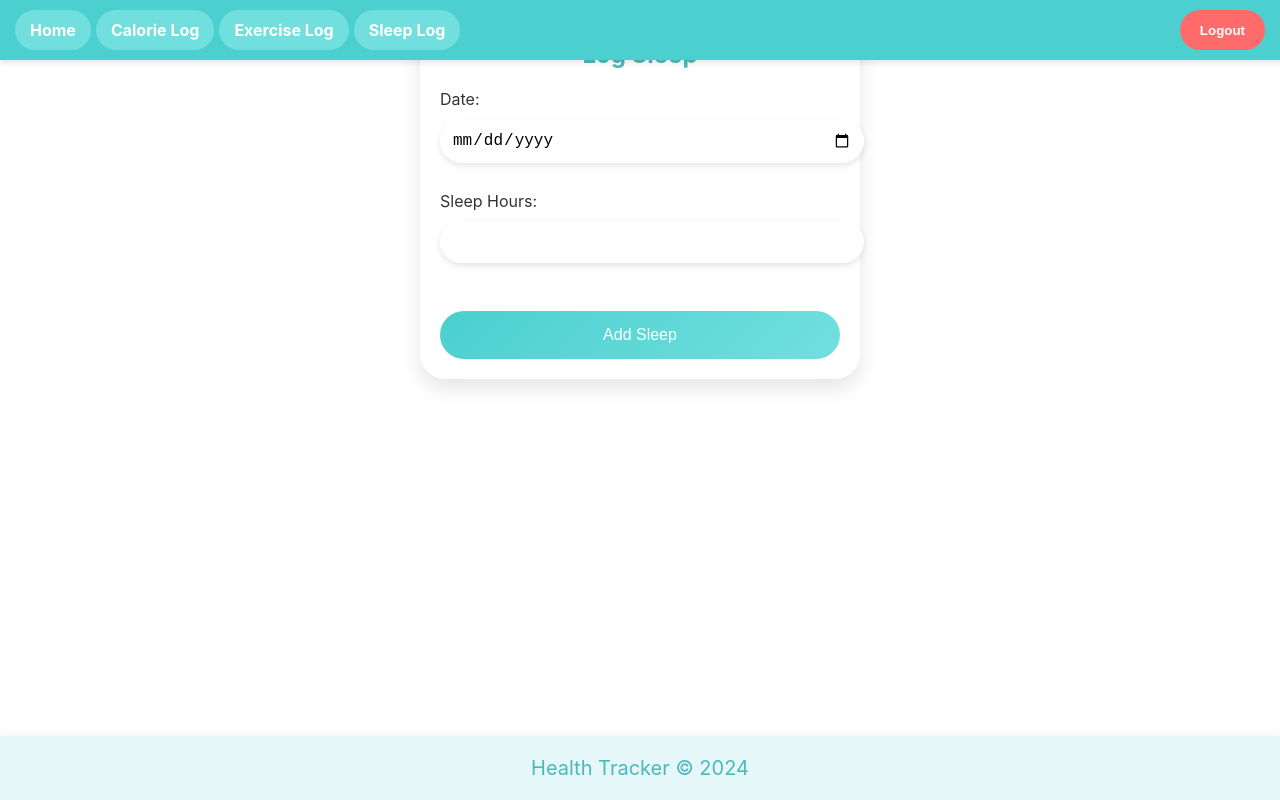
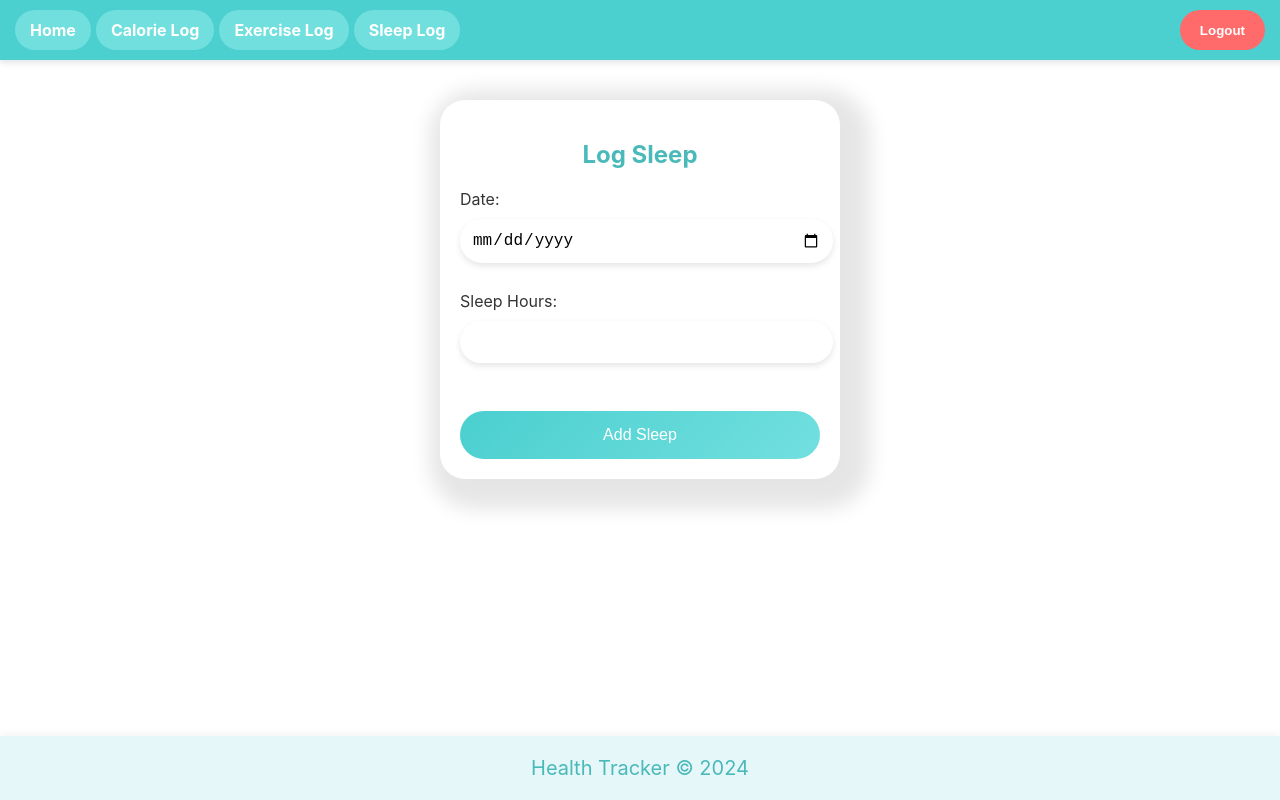
Before and after one commit to bsbowen/HealthTracker, a React (Create React App) app in the folder frontend/: page /sleep-log in a window 1280 px wide. Built offline with nearby package versions, Linux system fonts and the light colour scheme.

Commit message:
updated css on all log pages.

```diff
--- a/frontend/src/pages/Calories/CaloriesPage.css
+++ b/frontend/src/pages/Calories/CaloriesPage.css
@@ -1,13 +1,14 @@
 /* src/pages/CaloriesPage.css */
 
 .calories-container {
-    width: 100%;
+    align-items: center;
+    margin: 100px  auto 0 auto;
+    padding: 20px;
     max-width: 400px;
-    margin: 0 auto;
-    padding: 20px;
     background-color: #ffffff;
     border-radius: 25px;
-    box-shadow: 0 10px 20px rgba(0, 0, 0, 0.1);
+    box-sizing: border-box;
+    box-shadow: 10px 10px 20px 20px  rgba(0, 0, 0, 0.1);
     text-align: center;
 }
 
@@ -30,7 +31,7 @@
 }
 
 .input-field {
-    width: 100%;
+    max-width: 97%;
     padding: 12px;
     border-radius: 25px;
     border: none;
--- a/frontend/src/pages/Exercise/ExercisePage.css
+++ b/frontend/src/pages/Exercise/ExercisePage.css
@@ -1,12 +1,13 @@
 /* src/Pages/ExercisePage.css */
 .tracker-container {
-    width: 100%;
+    align-items: center;
+    margin: 100px  auto 0 auto;
+    padding: 20px;
     max-width: 400px;
-    margin: 0 auto;
-    padding: 20px;
     background-color: #ffffff;
     border-radius: 25px;
-    box-shadow: 0 10px 20px rgba(0, 0, 0, 0.1);
+    box-sizing: border-box;
+    box-shadow: 10px 10px 20px 20px  rgba(0, 0, 0, 0.1);
     text-align: center;
 }
 
@@ -29,7 +30,7 @@
 }
 
 .input-field {
-    width: 100%;
+    width: 97%;
     padding: 12px;
     border-radius: 25px;
     border: none;
--- a/frontend/src/pages/Sleep/SleepPage.css
+++ b/frontend/src/pages/Sleep/SleepPage.css
@@ -1,13 +1,14 @@
 /* src/Pages/SleepPage.css */
 
 .sleep-container {
-    width: 100%;
+    align-items: center;
+    margin: 100px auto 0 auto; /* Add enough top margin to account for navbar height */
+    padding: 20px;
     max-width: 400px;
-    margin: 0 auto;
-    padding: 20px;
     background-color: #ffffff;
     border-radius: 25px;
-    box-shadow: 0 10px 20px rgba(0, 0, 0, 0.1);
+    box-sizing: border-box;
+    box-shadow: 10px 10px 20px 20px rgba(0, 0, 0, 0.1);
     text-align: center;
 }
 
```
